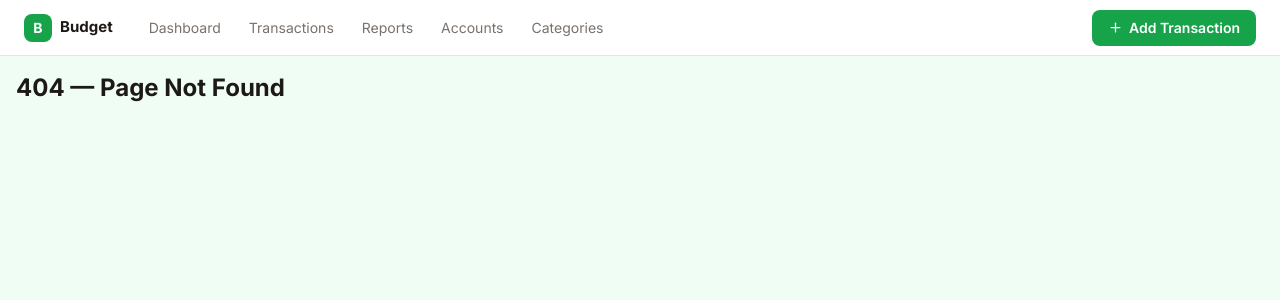
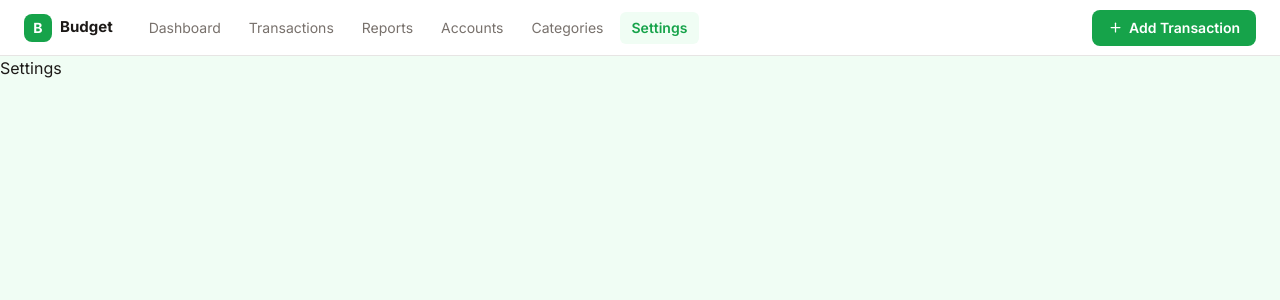
Before and after one commit to Keaze/budget-app, a React (Vite) app in the folder frontend/: page /settings in a window 1280 px wide. Before the commit this address had no page. Shown: the top 300 px of the page. Built offline with nearby package versions, Linux system fonts and the light colour scheme.

Commit message:
feat: wire i18n/settings providers, add Settings route and nav item

```diff
--- a/frontend/src/components/Layout.jsx
+++ b/frontend/src/components/Layout.jsx
@@ -1,19 +1,22 @@
 import { NavLink, Link } from 'react-router-dom'
+import { useTranslation } from 'react-i18next'
 import {
   LayoutDashboard,
   ArrowLeftRight,
   BarChart2,
   Wallet,
   Tag,
+  Settings,
   Plus,
 } from 'lucide-react'
 
 const NAV_ITEMS = [
-  { to: '/',             label: 'Dashboard',    icon: LayoutDashboard },
-  { to: '/transactions', label: 'Transactions', icon: ArrowLeftRight  },
-  { to: '/reports',      label: 'Reports',      icon: BarChart2       },
-  { to: '/accounts',     label: 'Accounts',     icon: Wallet          },
-  { to: '/categories',   label: 'Categories',   icon: Tag             },
+  { to: '/',             labelKey: 'nav.dashboard',    icon: LayoutDashboard },
+  { to: '/transactions', labelKey: 'nav.transactions', icon: ArrowLeftRight  },
+  { to: '/reports',      labelKey: 'nav.reports',      icon: BarChart2       },
+  { to: '/accounts',     labelKey: 'nav.accounts',     icon: Wallet          },
+  { to: '/categories',   labelKey: 'nav.categories',   icon: Tag             },
+  { to: '/settings',     labelKey: 'nav.settings',     icon: Settings        },
 ]
 
 function desktopNavClass({ isActive }) {
@@ -29,11 +32,11 @@ function mobileNavClass({ isActive }) {
 }
 
 export default function Layout({ children }) {
+  const { t } = useTranslation()
+
   return (
     <div className="flex flex-col min-h-screen bg-green-50">
-      {/* Top header */}
       <header className="bg-white border-b border-stone-200 h-14 flex items-center px-4 md:px-6 shrink-0">
-        {/* Logo */}
         <Link to="/" className="flex items-center gap-2 mr-6">
           <div className="w-7 h-7 bg-green-600 rounded-lg flex items-center justify-center shrink-0">
             <span className="text-white text-sm font-bold">B</span>
@@ -41,37 +44,33 @@ export default function Layout({ children }) {
           <span className="font-bold text-stone-900 text-[15px]">Budget</span>
         </Link>
 
-        {/* Desktop nav links */}
         <nav className="hidden md:flex items-center gap-1 flex-1">
-          {NAV_ITEMS.map(({ to, label }) => (
+          {NAV_ITEMS.map(({ to, labelKey }) => (
             <NavLink key={to} to={to} end={to === '/'} className={desktopNavClass}>
-              {label}
+              {t(labelKey)}
             </NavLink>
           ))}
         </nav>
 
-        {/* Add Transaction button — desktop only */}
         <Link
           to="/transactions/new"
-          aria-label="Add transaction"
+          aria-label={t('layout.addTransaction')}
           className="hidden md:flex items-center gap-1.5 ml-auto bg-green-600 hover:bg-green-700 text-white text-sm font-semibold px-4 py-2 rounded-lg transition-colors"
         >
           <Plus size={15} />
-          Add Transaction
+          {t('layout.addTransaction')}
         </Link>
       </header>
 
-      {/* Page content */}
       <main className="flex-1 overflow-y-auto pb-16 md:pb-0">
         {children}
       </main>
 
-      {/* Mobile bottom tab bar */}
       <nav className="md:hidden fixed bottom-0 left-0 right-0 bg-white border-t border-stone-200 flex z-30">
-        {NAV_ITEMS.map(({ to, label, icon: Icon }) => (
+        {NAV_ITEMS.map(({ to, labelKey, icon: Icon }) => (
           <NavLink key={to} to={to} end={to === '/'} className={mobileNavClass}>
             <Icon size={22} />
-            <span className="mt-0.5">{label}</span>
+            <span className="mt-0.5">{t(labelKey)}</span>
           </NavLink>
         ))}
       </nav>
--- a/frontend/src/main.jsx
+++ b/frontend/src/main.jsx
@@ -1,6 +1,9 @@
 import { StrictMode } from 'react'
 import { createRoot } from 'react-dom/client'
 import { BrowserRouter, Routes, Route } from 'react-router-dom'
+import { I18nextProvider } from 'react-i18next'
+import i18n from './i18n'
+import { SettingsProvider } from './contexts/SettingsContext'
 import './index.css'
 import { initErrorReporting } from './utils/errorReporting.js'
 import Layout from './components/Layout.jsx'
@@ -11,12 +14,15 @@ import EditTransactionPage from './pages/EditTransactionPage.jsx'
 import ReportsPage from './pages/ReportsPage.jsx'
 import AccountsPage from './pages/AccountsPage.jsx'
 import CategoriesPage from './pages/CategoriesPage.jsx'
+import SettingsPage from './pages/SettingsPage.jsx'
 import NotFoundPage from './pages/NotFoundPage.jsx'
 
 initErrorReporting()
 
 createRoot(document.getElementById('root')).render(
   <StrictMode>
+    <I18nextProvider i18n={i18n}>
+      <SettingsProvider>
         <BrowserRouter>
           <Layout>
             <Routes>
@@ -27,9 +33,12 @@ createRoot(document.getElementById('root')).render(
               <Route path="/reports" element={<ReportsPage />} />
               <Route path="/accounts" element={<AccountsPage />} />
               <Route path="/categories" element={<CategoriesPage />} />
+              <Route path="/settings" element={<SettingsPage />} />
               <Route path="*" element={<NotFoundPage />} />
             </Routes>
           </Layout>
         </BrowserRouter>
+      </SettingsProvider>
+    </I18nextProvider>
   </StrictMode>,
 )
--- /dev/null
+++ b/frontend/src/pages/SettingsPage.jsx
@@ -0,0 +1,4 @@
+// src/pages/SettingsPage.jsx (temporary stub — replaced in Task 5)
+export default function SettingsPage() {
+  return <div>Settings</div>
+}
```
Also changed, not shown: 1 other file (tests, documents, lock files or other folders). Lines whose indentation alone changed are shown as unchanged.
